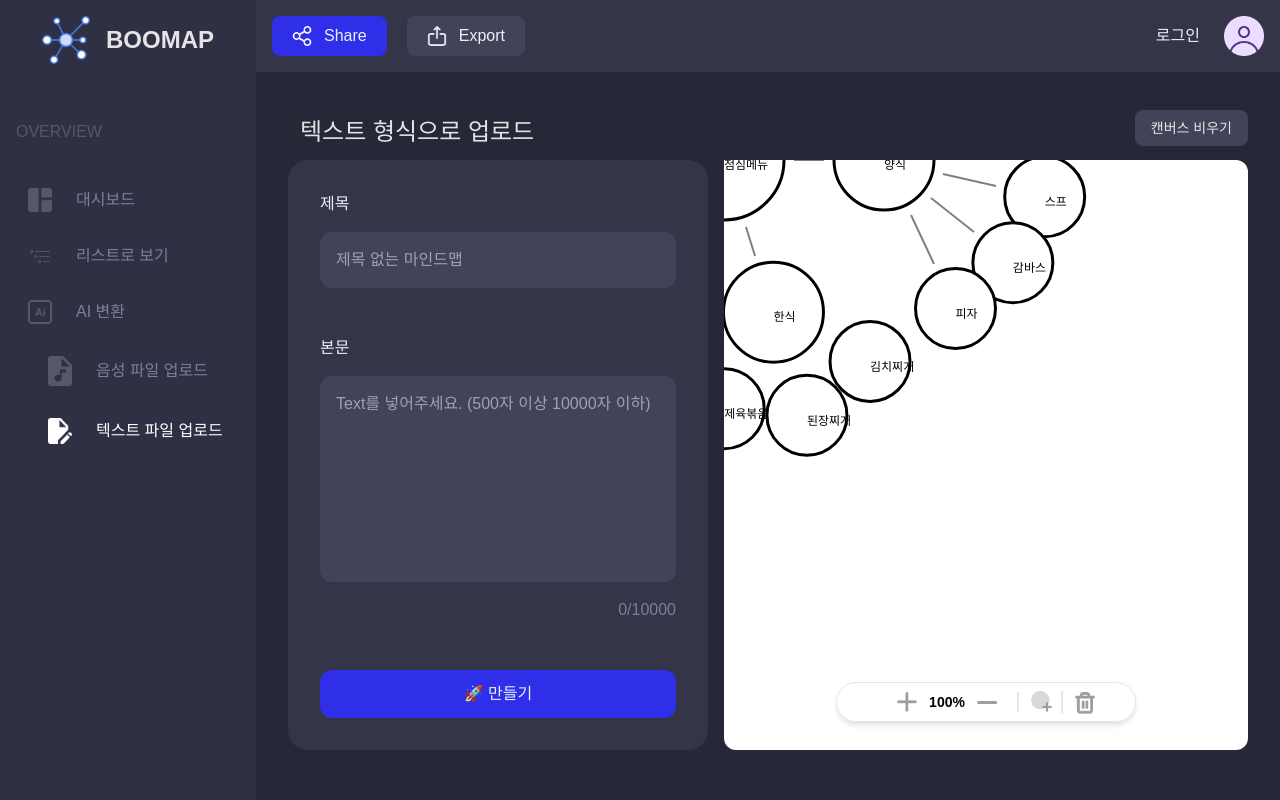
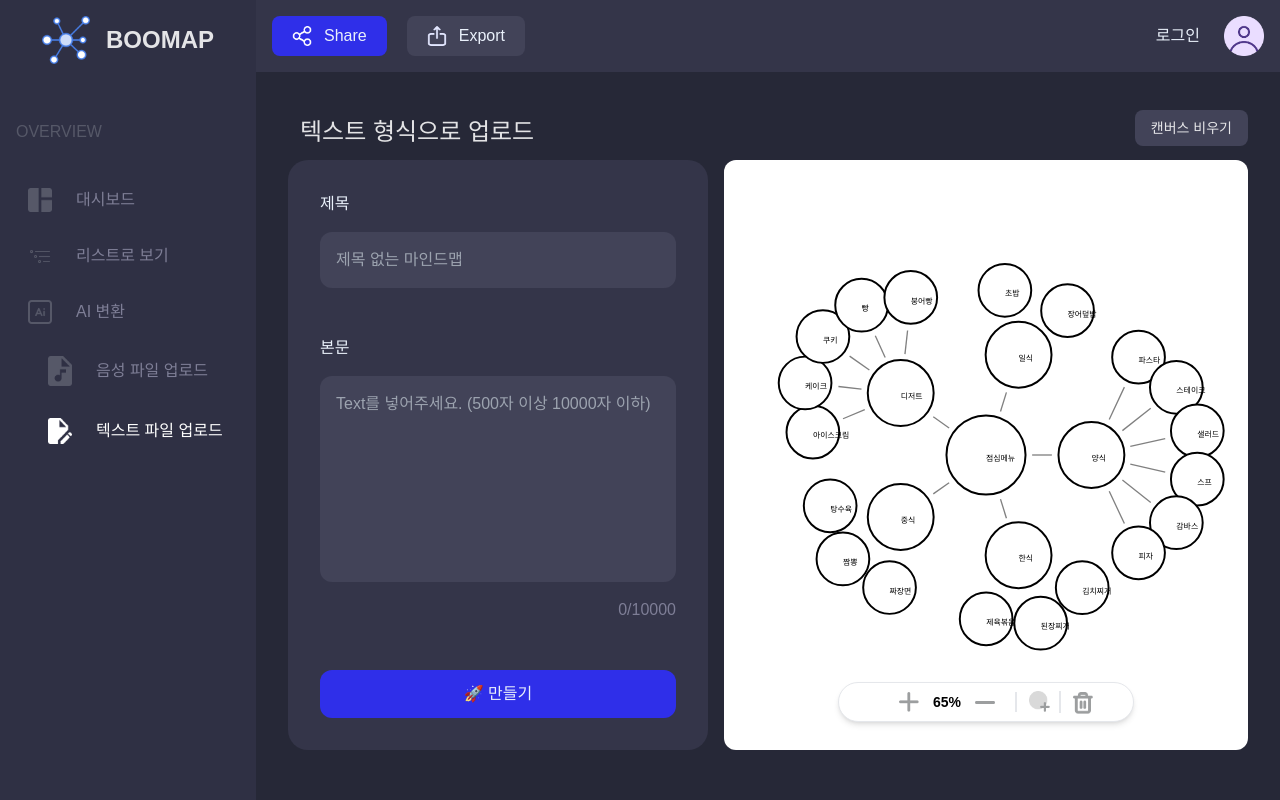
Before and after one commit to boostcampwm-2024/web32-BooMap, a React (Vite) app in the folder client/: page / in a window 1280 px wide. Built offline with nearby package versions, Linux system fonts and the light colour scheme; a web font is replaced by a local one.

Commit message:
feat : 마인드맵 영역 비율에 따른 scale 조정 기능 추가

```diff
--- a/client/src/components/MindMapView/index.tsx
+++ b/client/src/components/MindMapView/index.tsx
@@ -24,7 +24,6 @@ export default function MindMapView() {
     x: 0,
     y: 0,
   });
-
   const [selectedNode, setSelectedNode] = useState<number | null>(null);
 
   const keyMap = {
@@ -66,13 +65,70 @@ export default function MindMapView() {
 
   function resizing() {
     if (divRef.current) {
+      const newWidth = divRef.current.offsetWidth;
+      const newHeight = divRef.current.offsetHeight;
+
+      const centerX = newWidth / 2;
+      const centerY = newHeight / 2;
       setDimensions((prevDimensions) => ({
         ...prevDimensions,
         width: divRef.current.offsetWidth,
         height: divRef.current.offsetHeight,
+        x: centerX,
+        y: centerY,
       }));
     }
   }
+
+  //그림이 그려지는 영역 크기 계산
+  const calculateBounds = (data: NodeData, rootId: number) => {
+    const stack = [data[rootId]];
+    let minX = Infinity,
+      minY = Infinity,
+      maxX = -Infinity,
+      maxY = -Infinity;
+
+    while (stack.length > 0) {
+      const node = stack.pop();
+      if (!node || node.location.x === null || node.location.y === null) continue;
+
+      minX = Math.min(minX, node.location.x);
+      minY = Math.min(minY, node.location.y);
+      maxX = Math.max(maxX, node.location.x);
+      maxY = Math.max(maxY, node.location.y);
+
+      node.children?.forEach((childId) => stack.push(data[childId]));
+    }
+
+    return { minX, minY, maxX, maxY };
+  };
+
+  //그림 영역에 따른 canvas 크기 조정
+  const adjustStageToFit = (
+    bounds: { minX: number; minY: number; maxX: number; maxY: number },
+    containerWidth: number,
+    containerHeight: number,
+  ) => {
+    const width = bounds.maxX - bounds.minX + 200;
+    const height = bounds.maxY - bounds.minY + 200;
+
+    const scaleX = containerWidth / width;
+    const scaleY = containerHeight / height;
+
+    const scale = Math.min(scaleX, scaleY);
+
+    const newWidth = divRef.current.offsetWidth;
+    const newHeight = divRef.current.offsetHeight;
+
+    const centerX = newWidth / 2;
+    const centerY = newHeight / 2;
+
+    return {
+      scale,
+      x: centerX,
+      y: centerY,
+    };
+  };
 
   useEffect(() => {
     resizing();
@@ -87,6 +143,17 @@ export default function MindMapView() {
     return () => resizeObserver.disconnect();
   }, [divRef]);
 
+  useEffect(() => {
+    const bounds = calculateBounds(data, 1);
+    const { scale, x, y } = adjustStageToFit(bounds, dimensions.width, dimensions.height);
+    setDimensions((prev) => ({
+      ...prev,
+      scale,
+      x,
+      y,
+    }));
+  }, [data, dimensions.width, dimensions.height]);
+
   return (
     <div ref={divRef} className="relative h-full min-h-0 w-full min-w-0 rounded-xl bg-white">
       <Stage
@@ -100,15 +167,17 @@ export default function MindMapView() {
         draggable
         onWheel={(e) => ratioSizing(e, dimensions, setDimensions)}
       >
-        <Layer ref={layer}>{DrawNodefromData({ data: data, root: data[1], depth: data[1].depth })}</Layer>
+        <Layer ref={layer}>
+          <DrawNodefromData data={data} root={data[1]} depth={data[1].depth} />
+        </Layer>
       </Stage>
 
-      <div className="absolute bottom-2 left-1/2 flex -translate-x-2/4 -translate-y-2/4 items-center gap-3 rounded-full border px-10 py-2 shadow-md">
+      <div className="absolute bottom-2 left-1/2 flex -translate-x-2/4 -translate-y-2/4 items-center gap-3 rounded-full border bg-white px-10 py-2 shadow-md">
         <div className="flex items-center gap-3 border-r-2 px-5">
           <Button className="h-5 w-5">
             <img src={plusIcon} alt="확대하기" />
           </Button>
-          <span className="text-sm font-bold text-black">{Math.floor(dimensions.scale * 100)}%</span>
+          <span className="w-8 text-center text-sm font-bold text-black">{Math.floor(dimensions.scale * 100)}%</span>
           <Button className="h-5 w-5">
             <img src={minusIcon} alt="축소하기" />
           </Button>
```
